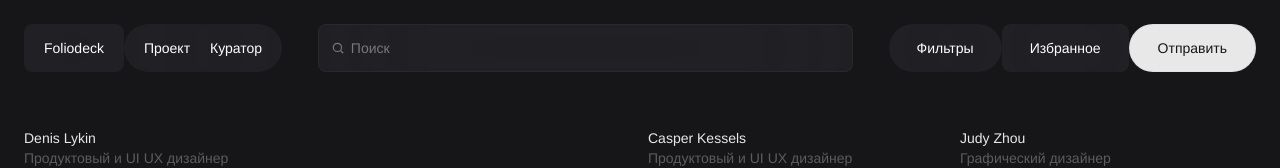
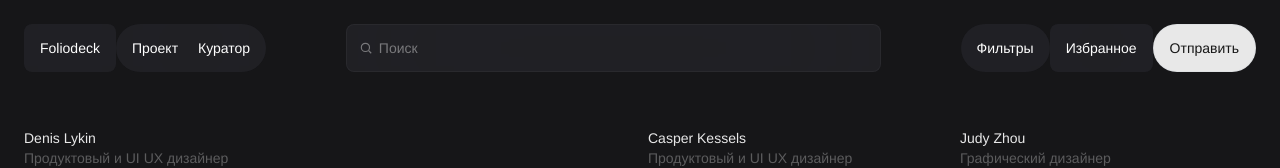
Before and after one commit to mariyork13/foliodeck-app, a Next.js app: page / in a window 1280 px wide. Shown: the top 168 px of the page. Built offline with nearby package versions, Linux system fonts and the light colour scheme.

Commit message:
Set uniform 16px horizontal padding on all header pills

```diff
--- a/src/components/site-header.tsx
+++ b/src/components/site-header.tsx
@@ -14,8 +14,8 @@ const submitBg = "bg-white/90 backdrop-blur-[74px] border border-[#C6CDD3]/[0.26
 const HEADER_H = "h-24";
 const ROW_H = "h-12";
 const TEXT = TEXT_SCALE;
-const PAD_X_SM = "px-5";
-const PAD_X_LG = "px-7";
+const PAD_X_SM = "px-4";
+const PAD_X_LG = "px-4";
 const GAP_SM = "gap-5";
 
 export function SiteHeader() {
```
